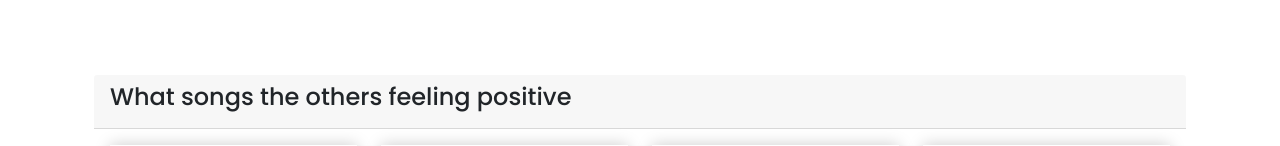
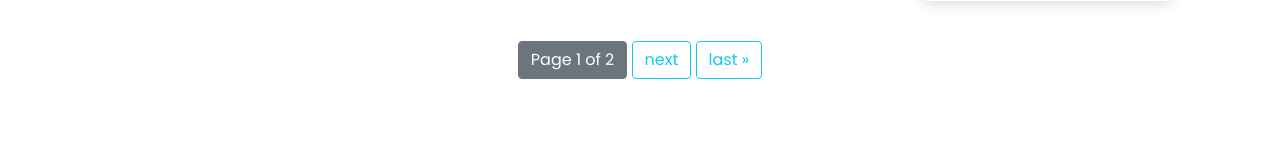
Before and after one commit to 19201400/FYP, a Django app: page /recommendation/ in a window 1280 px wide. Shown: the part 2031-2177 px from the top of the page. Run offline with Django 3.2, Linux system fonts and the light colour scheme; a user stored in the database is signed in; data comes from the database, SQL or seed files in the repository; both versions use the stored data as it was after the commit; some libraries are stand-ins or nearby versions.

Commit message:
31 March 2021 20:43

```diff
--- a/accounts/templates/accounts/recommendation.html
+++ b/accounts/templates/accounts/recommendation.html
@@ -30,6 +30,19 @@
 						      	</div>
 						    {% endif %}
 					</div>
+					      <center>
+					          {% if just_updated_song.has_previous %}
+					              <a href="?page=1" class="btn btn-outline-info">&laquo; first</a>
+					              <a href="?page={{ just_updated_song.previous_page_number }}" class="btn btn-outline-info">previous</a>
+					          {% endif %}
+					          <span class="current">
+					              <a class="btn btn-secondary" disabled >Page {{ just_updated_song.number }} of {{ just_updated_song.paginator.num_pages }}</a>
+					          </span>
+					          {% if just_updated_song.has_next %}
+					              <a href="?page={{ just_updated_song.next_page_number }}" class="btn btn-outline-info">next</a>
+					              <a href="?page={{ just_updated_song.paginator.num_pages }}" class="btn btn-outline-info">last &raquo;</a>
+					          {% endif %}
+    						</center>
 				</div>
 			</div>
 		</div>
@@ -60,6 +73,19 @@
 						      	</div>
 						    {% endif %}
 					</div>
+							<center>
+					          {% if sounds_of_7080s.has_previous %}
+					              <a href="?page2=1" class="btn btn-outline-info">&laquo; first</a>
+					              <a href="?page2={{ sounds_of_7080s.previous_page_number }}" class="btn btn-outline-info">previous</a>
+					          {% endif %}
+					          <span class="current">
+					              <a class="btn btn-secondary" disabled >Page {{ sounds_of_7080s.number }} of {{ sounds_of_7080s.paginator.num_pages }}</a>
+					          </span>
+					          {% if sounds_of_7080s.has_next %}
+					              <a href="?page2={{ sounds_of_7080s.next_page_number }}" class="btn btn-outline-info">next</a>
+					              <a href="?page2={{ sounds_of_7080s.paginator.num_pages }}" class="btn btn-outline-info">last &raquo;</a>
+					          {% endif %}
+    						</center>
 				</div>
 			</div>
 		</div>
@@ -92,6 +118,19 @@
 						      	</div>
 						    {% endif %}
 					</div>
+							<center>
+					          {% if others_liked_songs.has_previous %}
+					              <a href="?page3=1" class="btn btn-outline-info">&laquo; first</a>
+					              <a href="?page3={{ others_liked_songs.previous_page_number }}" class="btn btn-outline-info">previous</a>
+					          {% endif %}
+					          <span class="current">
+					              <a class="btn btn-secondary" disabled >Page {{ others_liked_songs.number }} of {{ others_liked_songs.paginator.num_pages }}</a>
+					          </span>
+					          {% if others_liked_songs.has_next %}
+					              <a href="?page3={{ others_liked_songs.next_page_number }}" class="btn btn-outline-info">next</a>
+					              <a href="?page3={{ others_liked_songs.paginator.num_pages }}" class="btn btn-outline-info">last &raquo;</a>
+					          {% endif %}
+    						</center>
 				</div>
 			</div>
 		</div>
--- a/accounts/views.py
+++ b/accounts/views.py
@@ -318,16 +318,45 @@ def music_profilePage(request, song_id):
 @login_required(login_url='login')
 def RecommendationPage(request):
 
+	just_updated_song = Songs.objects.filter(Q(release_date__icontains="2021") | Q(release_date__icontains="2020"))
+	# Pagination...
+	paginator1 = Paginator(just_updated_song, 8)
+	page = request.GET.get('page')
+	try:
+		songs1 = paginator1.page(page)
+	except PageNotAnInteger:
+		songs1 = paginator1.page(1)
+	except EmptyPage:
+		songs1 = paginator1.page(paginator1.num_pages)
+
+
+
+	sounds_of_7080s = Songs.objects.filter(Q(release_date__icontains="197") | Q(release_date__icontains="198"))
+	# Pagination...
+	paginator2 = Paginator(sounds_of_7080s, 8)
+	page = request.GET.get('page2')
+	try:
+		songs2 = paginator2.page(page)
+	except PageNotAnInteger:
+		songs2 = paginator2.page(1)
+	except EmptyPage:
+		songs2 = paginator2.page(paginator2.num_pages)
+
+
+	others_liked_songs = Sentiment_Records.objects.filter(Q(sentiment_result__exact="Positive") & ~Q(usr__exact=request.user))
+	# Pagination...
+	paginator3 = Paginator(others_liked_songs, 8)
+	page = request.GET.get('page3')
+	try:
+		songs3 = paginator3.page(page)
+	except PageNotAnInteger:
+		songs3 = paginator3.page(1)
+	except EmptyPage:
+		songs3 = paginator3.page(paginator3.num_pages)
 
 	positive_comm = Sentiment_Records.objects.filter(Q(sentiment_result__exact="Positive") & Q(usr__exact=request.user))[:8]
 
-	just_updated_song = Songs.objects.filter(Q(release_date__icontains="2021") | Q(release_date__icontains="2020"))[:8]
-
-	sounds_of_7080s = Songs.objects.filter(Q(release_date__icontains="197") | Q(release_date__icontains="198"))[:8]
-
-	others_liked_songs = Sentiment_Records.objects.filter(Q(sentiment_result__exact="Positive") & ~Q(usr__exact=request.user))[:8]
-
-	context = {'positive_comm':positive_comm, 'just_updated_song':just_updated_song, 'sounds_of_7080s':sounds_of_7080s, 'others_liked_songs':others_liked_songs}
+	context = {'positive_comm':positive_comm, 'just_updated_song':songs1, 'sounds_of_7080s':songs2, 'others_liked_songs':songs3}
 
 	return render(request, 'accounts/recommendation.html', context)
 
```
Also changed, not shown: db.sqlite3.
